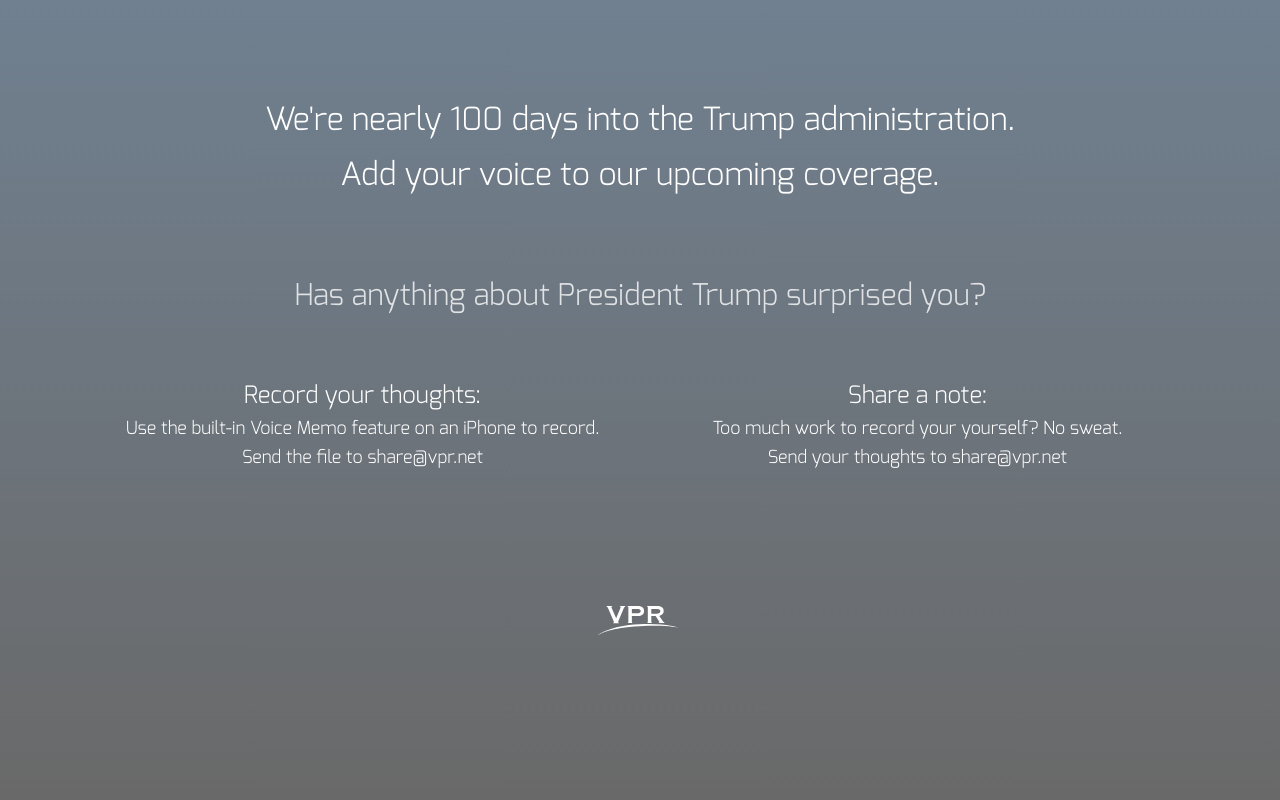
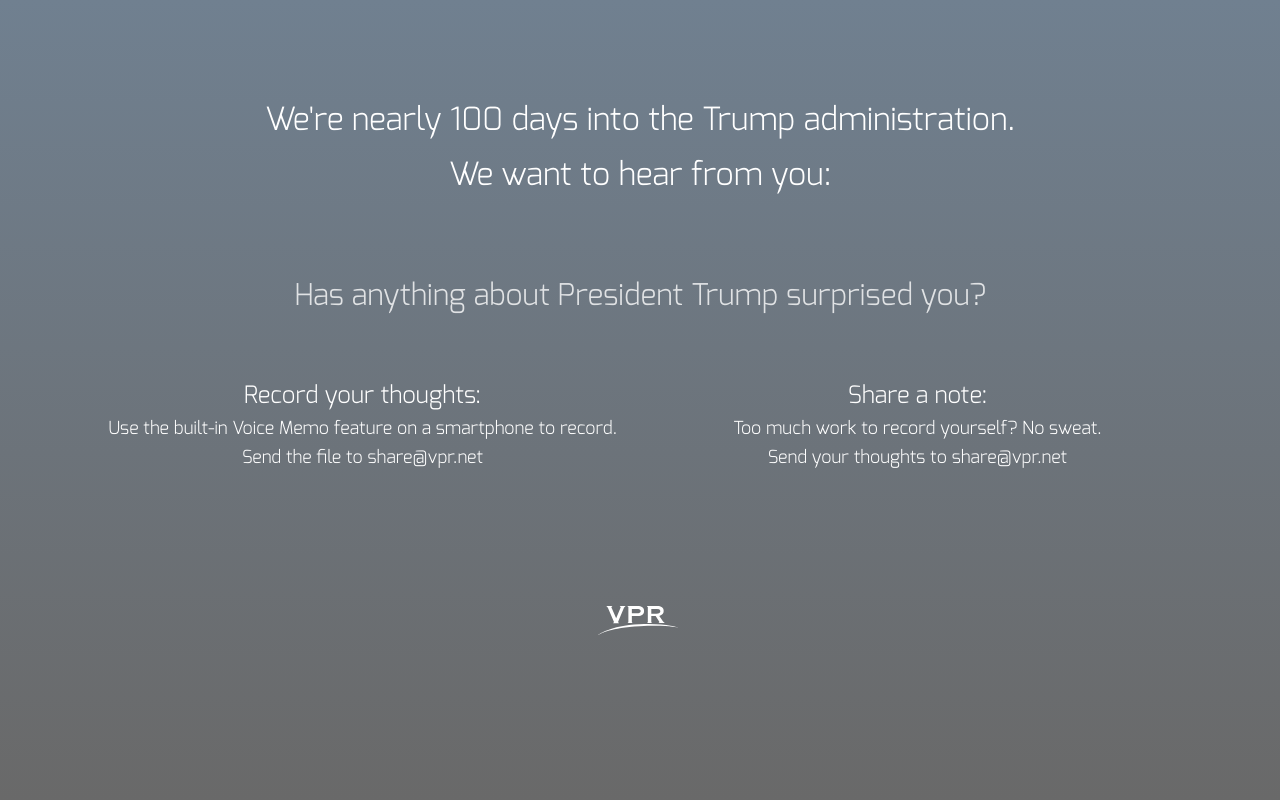
Before and after one commit to vprnet/trump-100-days, a Python web app: template app/templates/content.html in a window 1280 px wide. Run offline with Jinja, Linux system fonts and the light colour scheme; the template is opened without the code that fills it, so the values that code supplies are empty; some libraries are stand-ins or nearby versions.

Commit message:
copy changes

```diff
--- a/app/templates/content.html
+++ b/app/templates/content.html
@@ -9,26 +9,25 @@
     <div class="intro-text">
       <div class="col-md-12">
         <h1>We're nearly 100 days into the Trump administration.</h1>
-        <h1>Add your voice to our upcoming coverage.</h1>
+        <h1>We want to hear from you:</h1>
         <h2>
           <div id="question-1">Here's what we're wondering...</div>
           <div id="question-2">How are you feeling?</div>
           <div id="question-3">Has anything about President Trump surprised you?</div>
-          <div id="question-4">What about these past 100 days has concerned you?</div>
-          <div id="question-5">Are you relieved?</div>
-          <div id="question-6">Are you scared?</div>
-          <div id="question-7">Are you optimistic?</div>
-          <div id="question-8">Has anything changed for you and your community?</div>
+          <div id="question-4">Are you relieved?</div>
+          <div id="question-5">Are you concerned?</div>
+          <div id="question-6">Are you optimistic?</div>
+          <div id="question-7">Has anything changed for you and your community?</div>
         </h2>
       </div>
       <div class="col-md-6">
           <h3>Record your thoughts:</h3>
-          <h4>Use the built-in Voice Memo feature on an iPhone to record.</h4>
+          <h4>Use the built-in Voice Memo feature on a smartphone to record.</h4>
           <h4>Send the file to share@vpr.net</h4>
       </div>
       <div class="col-md-6">
           <h3>Share a note:</h3>
-          <h4>Too much work to record your yourself? No sweat.</h4>
+          <h4>Too much work to record yourself? No sweat.</h4>
           <h4>Send your thoughts to share@vpr.net</h4>
       </div>
     </div>
```
